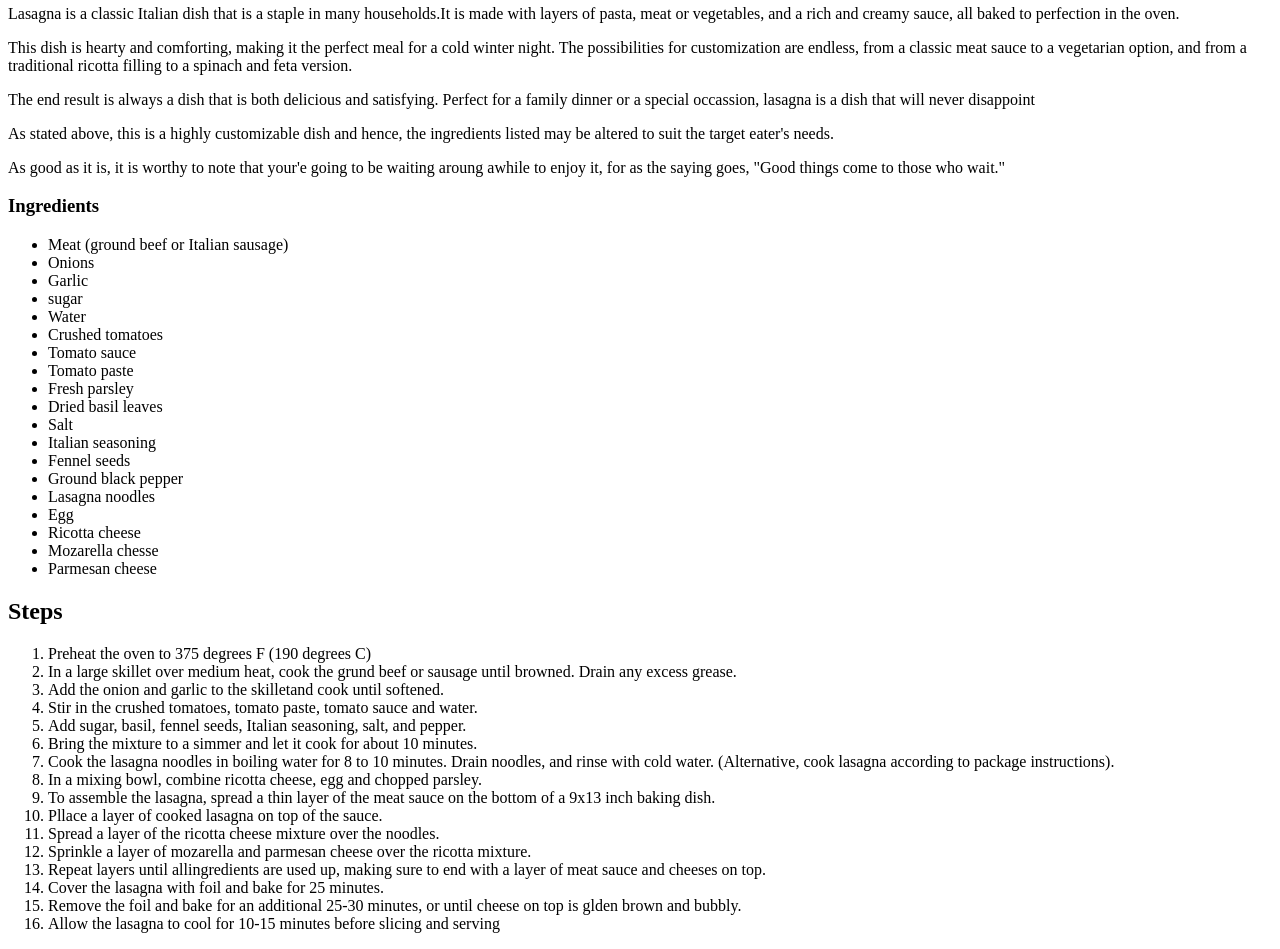
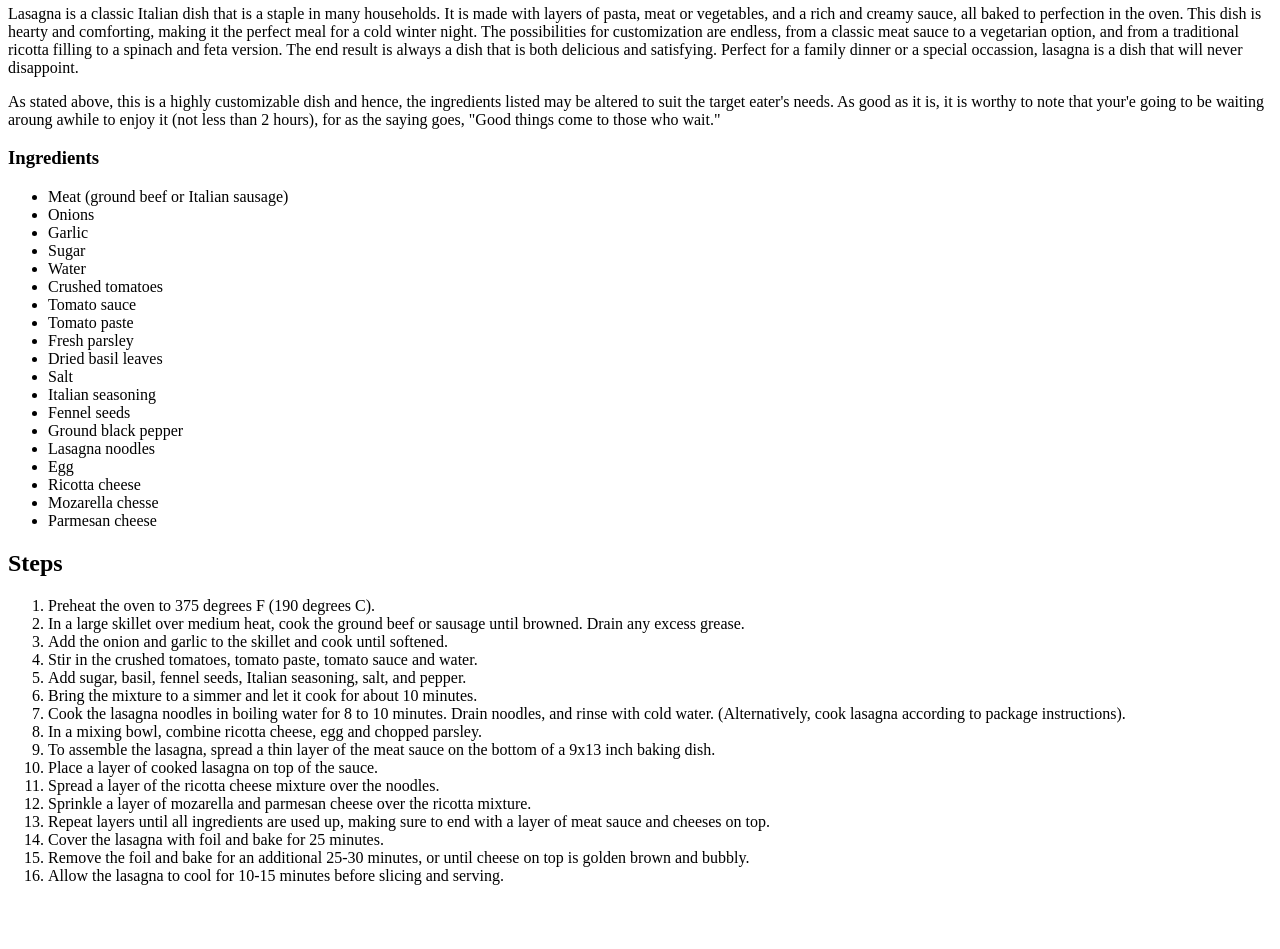
Before and after one commit to Kayden-201/odin-recipes, a plain HTML site: page recipes/lasagna.html in a window 1280 px wide. Shown: the part 160-1109 px from the top of the page. After the commit the page ends 1061 px from the top, so only its background shows below. Drawn offline with Linux system fonts and the light colour scheme.

Commit message:
Corrections
Make spelling and grammar error corrections

Merge paragraphs

```diff
--- a/recipes/lasagna.html
+++ b/recipes/lasagna.html
@@ -8,18 +8,16 @@
     <h1>Lasagna</h1>
     <img src="./images/Lasagna" width="300cm" alt="The best lasagna">
     <h2>Description</h2>
-    <p>Lasagna is a classic Italian dish that is a staple in many households.It is made with layers of pasta, meat or vegetables, and a rich and creamy sauce, all baked to perfection in the oven.</p>
-    <p>This dish is hearty and comforting, making it the perfect meal for a cold winter night. The possibilities for customization are endless, from a classic meat sauce to a vegetarian option, and from a traditional ricotta filling to a spinach and feta version.</p>
-    <p>The end result is always a dish that is both delicious and satisfying. Perfect for a family dinner or a special occassion, lasagna is a dish that will never disappoint</p>
-    <p>As stated above, this is a highly customizable dish and hence, the ingredients listed may be altered to suit the target eater's needs.</p>
-    <p>As good as it is, it is worthy to note that your'e going to be waiting aroung awhile to enjoy it, for as the saying goes, "Good things come to those who wait." </p>
+    <p>Lasagna is a classic Italian dish that is a staple in many households. It is made with layers of pasta, meat or vegetables, and a rich and creamy sauce, all baked to perfection in the oven. This dish is hearty and comforting, making it the perfect meal for a cold winter night. The possibilities for customization are endless, from a classic meat sauce to a vegetarian option, and from a traditional ricotta filling to a spinach and feta version.
+    The end result is always a dish that is both delicious and satisfying. Perfect for a family dinner or a special occassion, lasagna is a dish that will never disappoint.</p>
+    <p>As stated above, this is a highly customizable dish and hence, the ingredients listed may be altered to suit the target eater's needs. As good as it is, it is worthy to note that your'e going to be waiting aroung awhile to enjoy it (not less than 2 hours), for as the saying goes, "Good things come to those who wait." </p>
 
     <h3>Ingredients</h3>
     <ul>
         <li>Meat (ground beef or Italian sausage)</li>
         <li>Onions</li>
         <li>Garlic</li>
-        <li>sugar</li>
+        <li>Sugar</li>
         <li>Water</li>
         <li>Crushed tomatoes</li>
         <li>Tomato sauce</li>
@@ -39,22 +37,22 @@
 
     <h2>Steps</h2>
     <ol>
-        <li>Preheat the oven to 375 degrees F (190 degrees C)</li>
-        <li>In a large skillet over medium heat, cook the grund beef or sausage until browned. Drain any excess grease.</li>
-        <li>Add the onion and garlic to the skilletand cook until softened.</li>
+        <li>Preheat the oven to 375 degrees F (190 degrees C).</li>
+        <li>In a large skillet over medium heat, cook the ground beef or sausage until browned. Drain any excess grease.</li>
+        <li>Add the onion and garlic to the skillet and cook until softened.</li>
         <li>Stir in the crushed tomatoes, tomato paste, tomato sauce and water.</li>
         <li>Add sugar, basil, fennel seeds, Italian seasoning, salt, and pepper.</li>
         <li>Bring the mixture to a simmer and let it cook for about 10 minutes.</li>
-        <li>Cook the lasagna noodles in boiling water for 8 to 10 minutes. Drain noodles, and rinse with cold water. (Alternative, cook lasagna according to package instructions).</li>
+        <li>Cook the lasagna noodles in boiling water for 8 to 10 minutes. Drain noodles, and rinse with cold water. (Alternatively, cook lasagna according to package instructions).</li>
         <li>In a mixing bowl, combine ricotta cheese, egg and chopped parsley.</li>
         <li>To assemble the lasagna, spread a thin layer of the meat sauce on the bottom of a 9x13 inch baking dish.</li>
-        <li>Pllace a layer of cooked lasagna on top of the sauce.</li>
+        <li>Place a layer of cooked lasagna on top of the sauce.</li>
         <li>Spread a layer of the ricotta cheese mixture over the noodles.</li>
         <li>Sprinkle a layer of mozarella and parmesan cheese over the ricotta mixture.</li>
-        <li>Repeat layers until allingredients are used up, making sure to end with a layer of meat sauce and cheeses on top.</li>
+        <li>Repeat layers until all ingredients are used up, making sure to end with a layer of meat sauce and cheeses on top.</li>
         <li>Cover the lasagna with foil and bake for 25 minutes.</li>
-        <li>Remove the foil and bake for an additional 25-30 minutes, or until cheese on top is glden brown and bubbly.</li>
-        <li>Allow the lasagna to cool for 10-15 minutes before slicing and serving</li>
+        <li>Remove the foil and bake for an additional 25-30 minutes, or until cheese on top is golden brown and bubbly.</li>
+        <li>Allow the lasagna to cool for 10-15 minutes before slicing and serving.</li>
     </ol>
 </body>
 </html>
```
